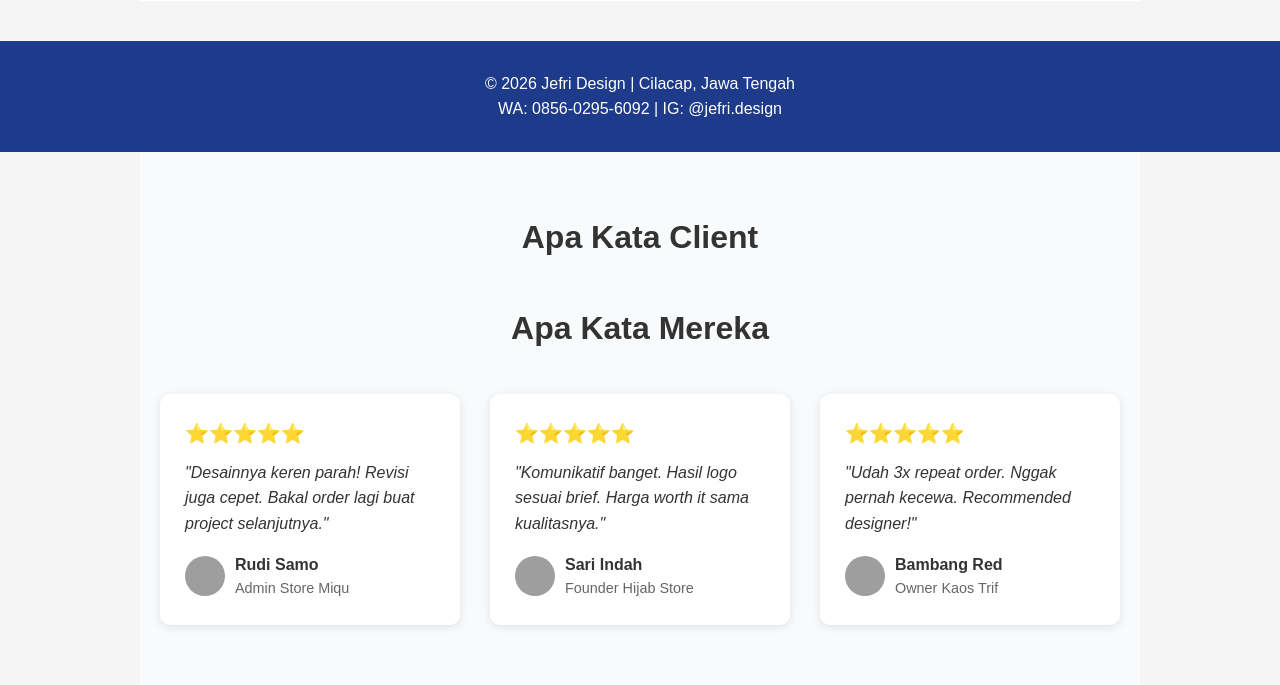
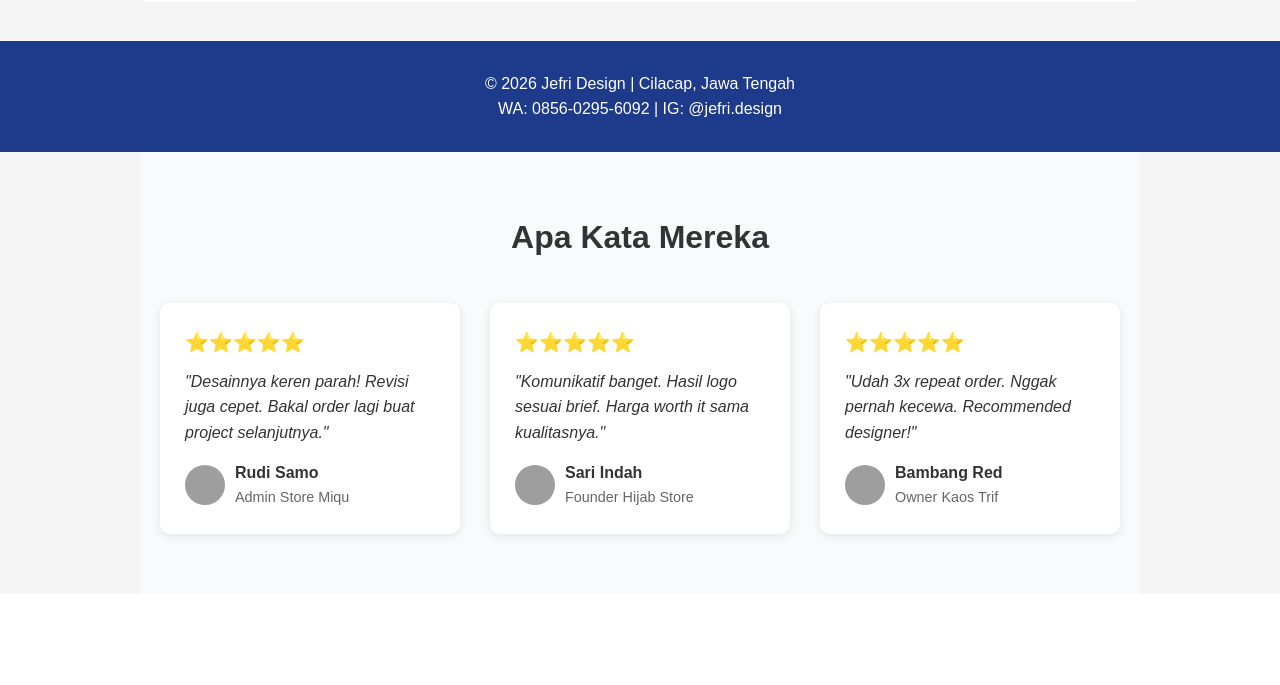
Before and after one commit to Jefrijefri92-lgtm/portfolio-jefri, a Python web app: template templates/index.html in a window 1280 px wide. Shown: the part 1196-1881 px from the top of the page. After the commit the page ends 1735 px from the top, so only its background shows below. Run offline with Jinja, Linux system fonts and the light colour scheme; the template is opened without the code that fills it, so the values that code supplies are empty; grey boxes are pictures that could not be loaded.

Commit message:
Update index.html

```diff
--- a/templates/index.html
+++ b/templates/index.html
@@ -156,7 +156,6 @@
          <img src="/static/logo3.jpg">
     </div>
     <section style="padding: 60px 20px; background: #f9fafb;">
-    <h2 style="text-align: center; margin-bottom: 40px; font-size: 2rem;">Apa Kata Client</h2>
     <h2 style="text-align: center; margin-bottom: 40px; font-size: 2rem;">Apa Kata Mereka</h2>
 
     <div style="display: flex; flex-wrap: wrap; justify-content: center; gap: 30px; max-width: 1000px; margin: auto;">
```
